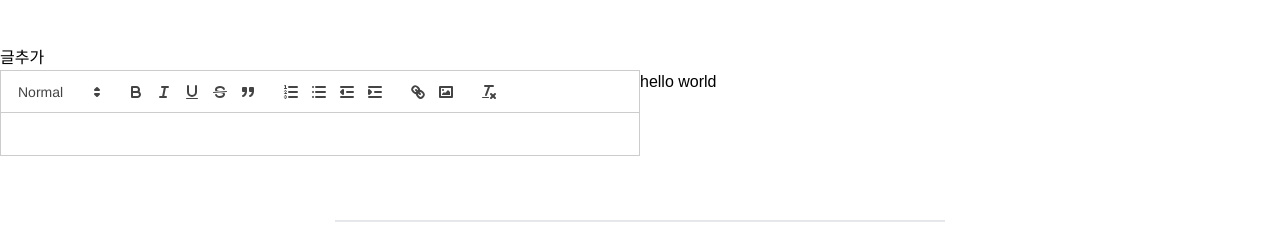
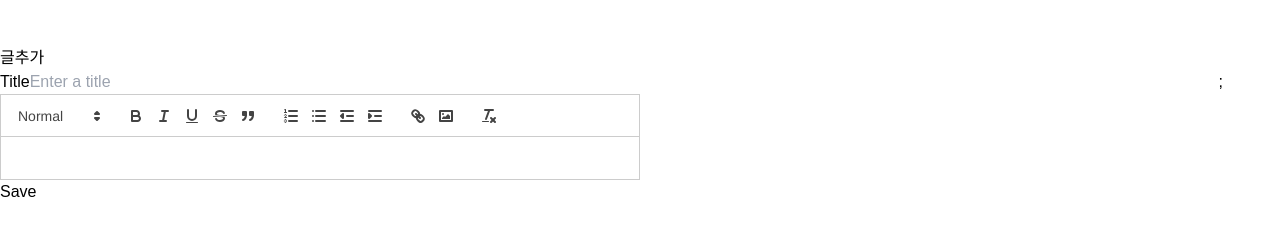
Before and after one commit to inyourcare/practical-trivia, a Next.js app: page /contactinfo in a window 1280 px wide. Shown: the part 140-387 px from the top of the page. Built offline with nearby package versions, Linux system fonts and the light colour scheme; no server answers; the database is empty.

Commit message:
editor 및 미리보기 구현 api 미구현

```diff
--- a/app/contactinfo/page.tsx
+++ b/app/contactinfo/page.tsx
@@ -3,10 +3,13 @@ import ContactInfo from "@/components/ContactInfo";
 import { cookies } from "next/dist/client/components/headers";
 import dynamic from "next/dynamic";
 
-const ReactQuillWrapper = dynamic(() => import("@/components/ReactQuillWrapper"), {
-  ssr: false,
-  loading: () => <p>Loading ...</p>,
-});
+const ReactQuillWrapper = dynamic(
+  () => import("@/components/ReactQuillWrapper"),
+  {
+    ssr: false,
+    loading: () => <p>Loading ...</p>,
+  }
+);
 
 export default function ContactinfoHome() {
   const cookieStore = cookies();
@@ -15,13 +18,13 @@ export default function ContactinfoHome() {
     <>
       {cookieCode?.value === process.env.COOKIE_CODE ? <ContactInfo /> : <></>}
       <h2 className="mt-24">글추가</h2>
-      <div className="flex flex-row">
-        <div className="w-1/2">
-          {/* <ReactQuillWrapper></ReactQuillWrapper> */}
-          <ReactQuillWrapper />
-        </div>
-        <div className="w-1/2">hello world</div>
-      </div>
+      {/* <div className="flex flex-row"> */}
+      {/* <div className="w-1/2"> */}
+      {/* <ReactQuillWrapper></ReactQuillWrapper> */}
+      <ReactQuillWrapper />
+      {/* </div> */}
+      {/* <div className="w-1/2">hello world</div> */}
+      {/* </div> */}
     </>
   );
 }
--- a/components/ReactQuillWrapper.tsx
+++ b/components/ReactQuillWrapper.tsx
@@ -5,7 +5,6 @@ import ReactQuill from "react-quill";
 
 function ReactQuillWrapper() {
   const initialState = {
-    text: "",
     modules: {
       toolbar: [
         [{ header: [1, 2, false] }],
@@ -33,20 +32,66 @@ function ReactQuillWrapper() {
       "link",
       "image",
     ],
+    title: "",
+    content: "",
   };
   const [state, setState] = useState(initialState);
   const handleChange = (value: string) => {
-    setState({ ...state, text: value });
+    setState({ ...state, content: value });
   };
+  function handleTitleChange(event: React.ChangeEvent<HTMLInputElement>) {
+    event.preventDefault();
+    setState({ ...state, title: event.target.value });
+  }
+  function submitHandler(event: React.FormEvent<HTMLFormElement>) {
+    event.preventDefault();
+
+    const requestObj = {
+      id: new Date().toISOString(),
+      title: state.title,
+      content: state.content,
+      // isDraft: false,
+      // isPublished: false
+    };
+
+    fetch("/api/posts", {
+      method: "POST",
+      body: JSON.stringify(requestObj),
+      headers: {
+        "Content-Type": "application/json",
+      },
+    })
+      .then((response) => response.json())
+      .then((data) => {
+        console.log(data);
+      });
+  }
   return (
     <>
-      <div className="">
-        <ReactQuill
-          value={state.text}
-          modules={state.modules}
-          formats={state.formats}
-          onChange={handleChange}
-        />
+      <div className="flex flex-row">
+        <div className="w-1/2">
+          <form onSubmit={(e) => submitHandler}>
+            <label htmlFor="title">Title</label>
+            <input
+              type="text"
+              value={state.title}
+              name="title"
+              placeholder="Enter a title"
+              onChange={(e) => handleTitleChange(e)}
+              required
+            />
+            <ReactQuill
+              value={state.content}
+              modules={state.modules}
+              formats={state.formats}
+              onChange={handleChange}
+            />
+            <button>Save</button>
+            {/* <p>{state.content}</p> */}
+          </form>
+        </div>
+        {/* <div className="w-1/2">{state.content}</div> */}
+        <div className="w-1/2 prose prose-stone" dangerouslySetInnerHTML={{ __html: state.content }}></div>;
       </div>
     </>
   );
```
